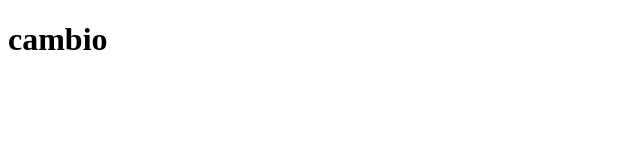
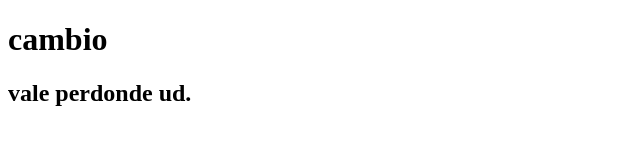
Before and after one commit to MSG-DEVELOPER/PULL, a plain HTML site: page index.html in a window 1280 px wide. Shown: the whole page, without its empty margins (0-640 px from the left). Drawn offline with Linux system fonts and the light colour scheme.

Commit message:
segundo intento con el add

```diff
--- a/index.html
+++ b/index.html
@@ -7,5 +7,6 @@
 </head>
 <body>
     <h1>cambio</h1>
+    <h2>vale perdonde ud.</h2>
 </body>
 </html>
```
